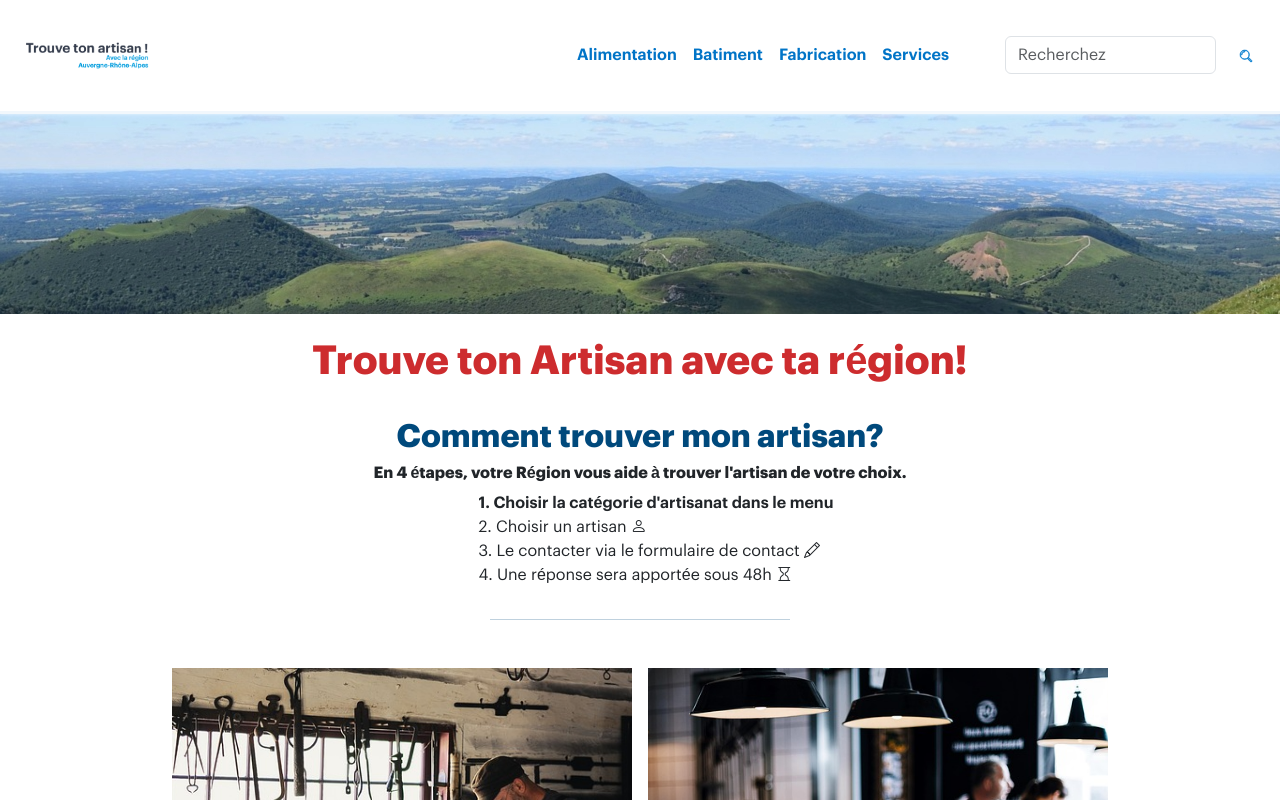
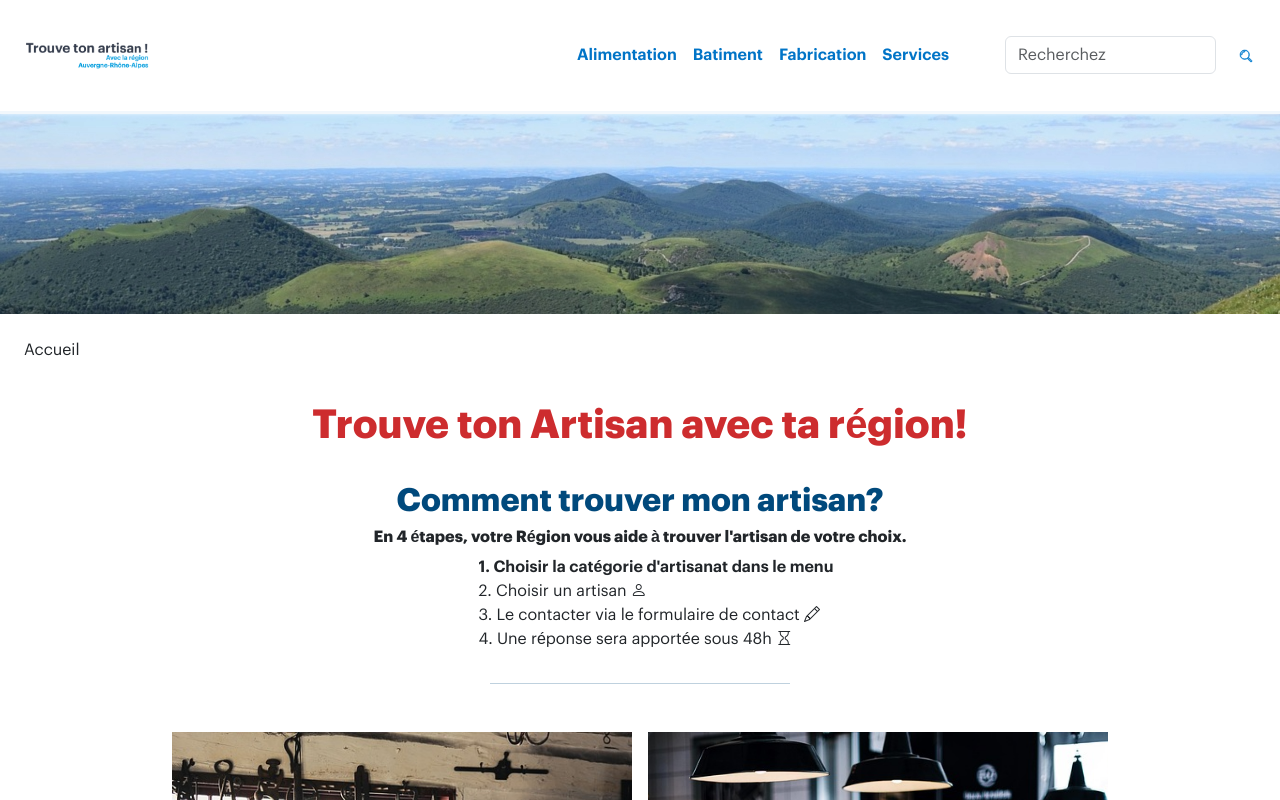
Before and after one commit to BenjCaro/Trouve-ton-artisan, a React (Create React App) app in the folder client/: page / in a window 1280 px wide. Shown: the top 800 px of the page. Built offline with nearby package versions, Linux system fonts and the light colour scheme; no server answers.

Commit message:
Amélioration de la gestion des fichiers robots, mise à jour de la structure des titres et ajout d'une navigation par fil d'Ariane sur la page d'accueil.

```diff
--- a/client/src/components/MainTitle.js
+++ b/client/src/components/MainTitle.js
@@ -7,9 +7,9 @@ const MainTitle = ({title}) => {
         <h1 className='main-title text-center text-capitalize mt-4'>
                 {title}
         </h1>
-        <p className='text-center' >
+        <h2 className='text-center fs-5' >
                 Choissisez votre artisan et cliquez sur ses informations.
-        </p>
+        </h2>
         <hr className='main-hr'/>
         </>
     )
--- a/client/src/pages/Artisan.js
+++ b/client/src/pages/Artisan.js
@@ -94,7 +94,7 @@ const slug = artisan.Specialite?.Categorie?.slug;
                             </figure>
                         </div>
                     </div>
-                    <h3 className='text-decoration-underline'>A propos</h3>
+                    <p className='text-decoration-underline fw-semibold fs-4'>A propos</p>
                     <p className='text-description'>
                       {artisan.a_propos}
                     </p>
--- a/client/src/pages/Home.js
+++ b/client/src/pages/Home.js
@@ -15,6 +15,11 @@ const Home = () => {
             <Header/>
         </header>
         <main className='mb-3'>
+            <div className='breadcrumb ms-4 mt-4'>
+                <ul className='list-unstyled d-flex'>
+                    <li className='me-2'>Accueil</li>
+                </ul>
+            </div>
             <h1 className='main-title text-center mt-4'>Trouve ton Artisan avec ta région!</h1>
             <section className='mb-3'>
                 <h2 className='section-title text-center mb-2'>
```
Also changed, not shown: client/public/robots.txt.
